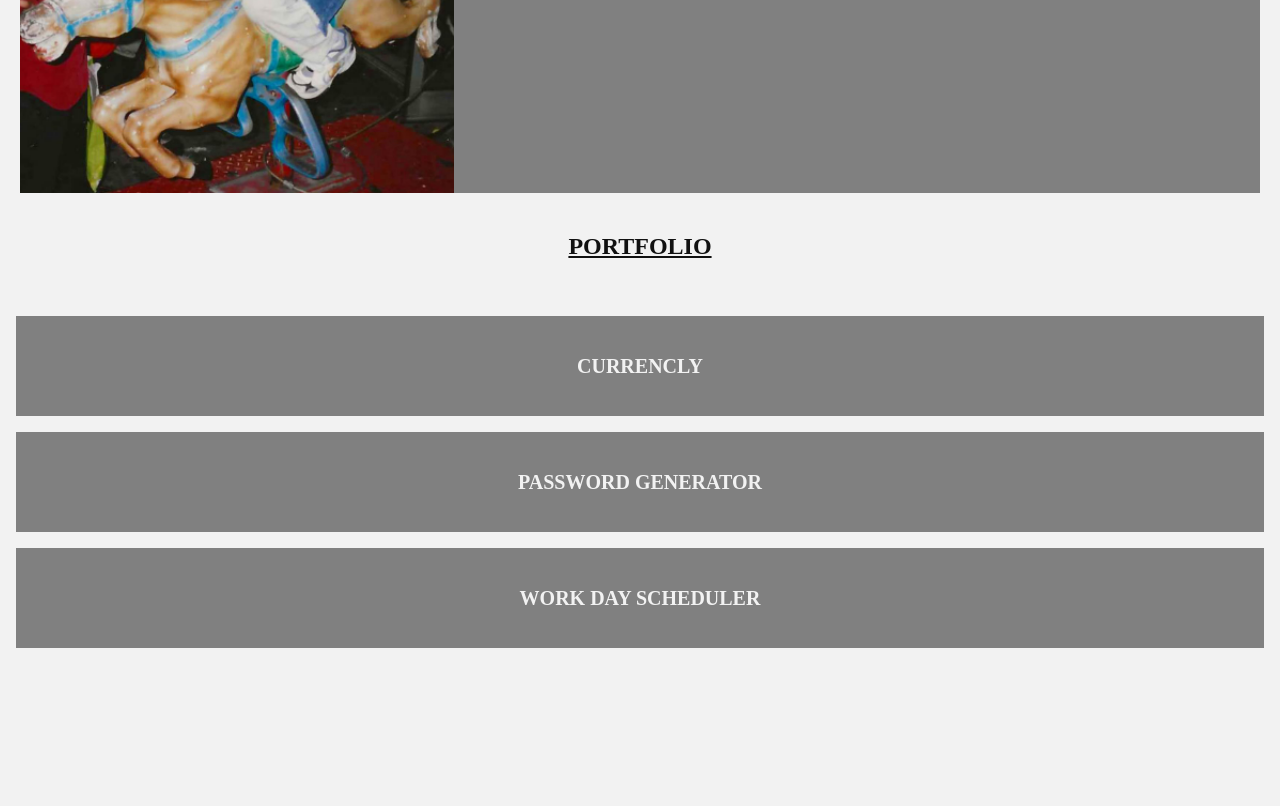
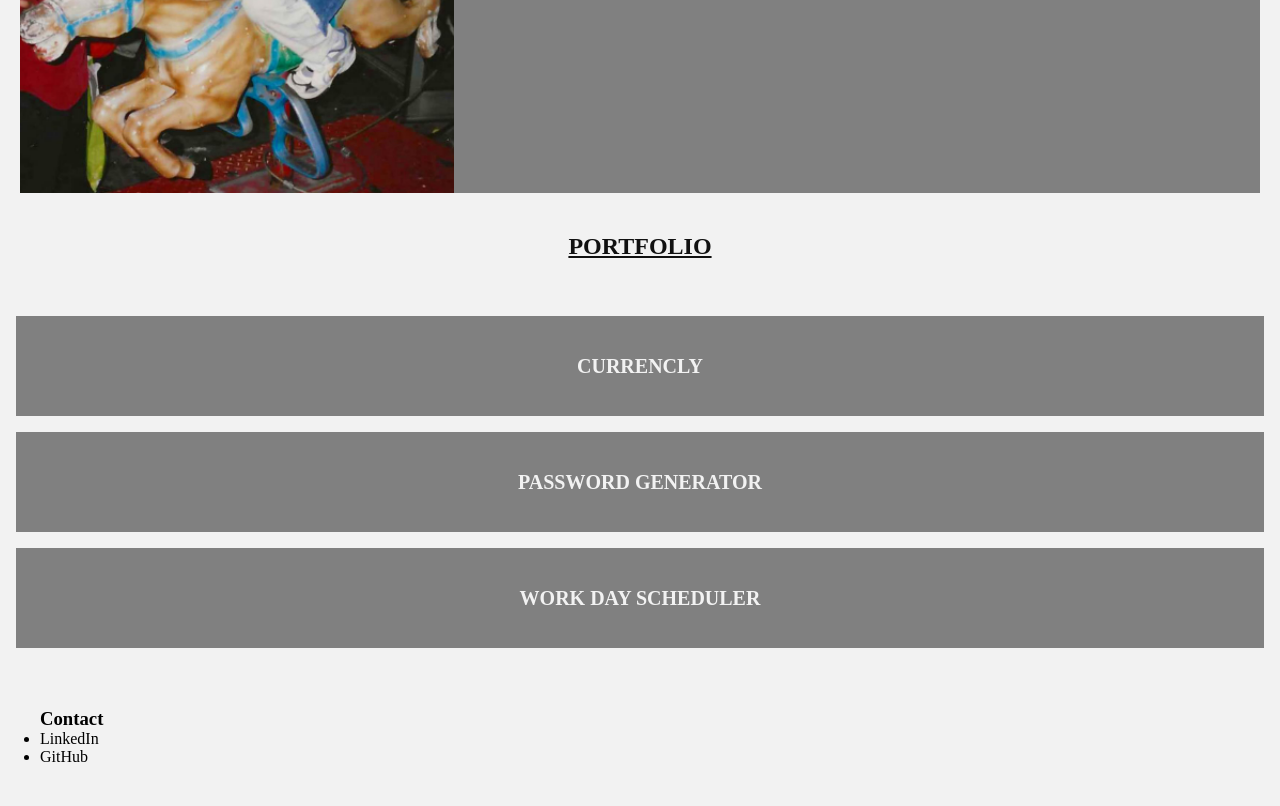
Before and after one commit to youseph-codes/module-2-challenge-redo, a plain HTML site: page index.html in a window 1280 px wide. Shown: the part 1088-1894 px from the top of the page. Before the commit the page ends 1736 px from the top, so only its background shows below. Drawn offline with Linux system fonts and the light colour scheme.

Commit message:
updated html

```diff
--- a/assets/styles.css
+++ b/assets/styles.css
@@ -171,3 +171,10 @@ header nav ul li a {
   text-align: center;
   text-decoration: underline;
 }
+
+footer {
+  width: 100%;
+  padding: 40px 40px;
+  margin-top: 20px;
+  background-color: #f2f2f2;
+}
--- a/index.html
+++ b/index.html
@@ -15,7 +15,7 @@
       <nav>
         <ul>
           <li><a href="#about-me">About</a></li>
-          <li><a href="#">Portfolio</a></li>
+          <li><a href="#portfolio">Portfolio</a></li>
           <li><a href="#">Contact</a></li>
         </ul>
       </nav>
@@ -40,7 +40,7 @@
         </div>
       </article>
 
-      <article class="portfolio-container">
+      <article class="portfolio-container" id="portfolio">
           <h3>Portfolio</h3>
           <a href="#">
             <div class="project-card">
@@ -62,5 +62,13 @@
       </article>
     </main>
 
+    <footer>
+      <h3>Contact</h3>
+      <ul>
+        <li>LinkedIn</li>
+        <li>GitHub</li>
+      </ul>
+    </footer>
+
   </body>
 </html>
```
